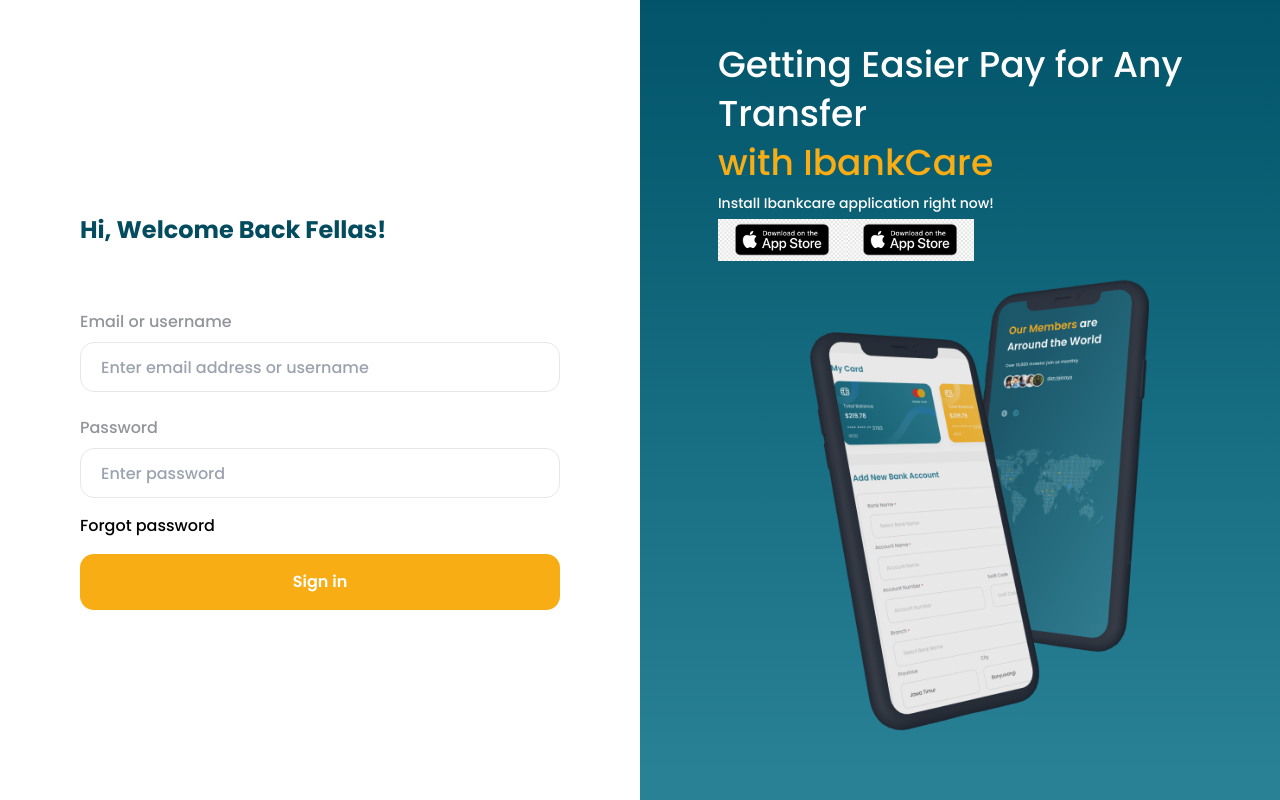
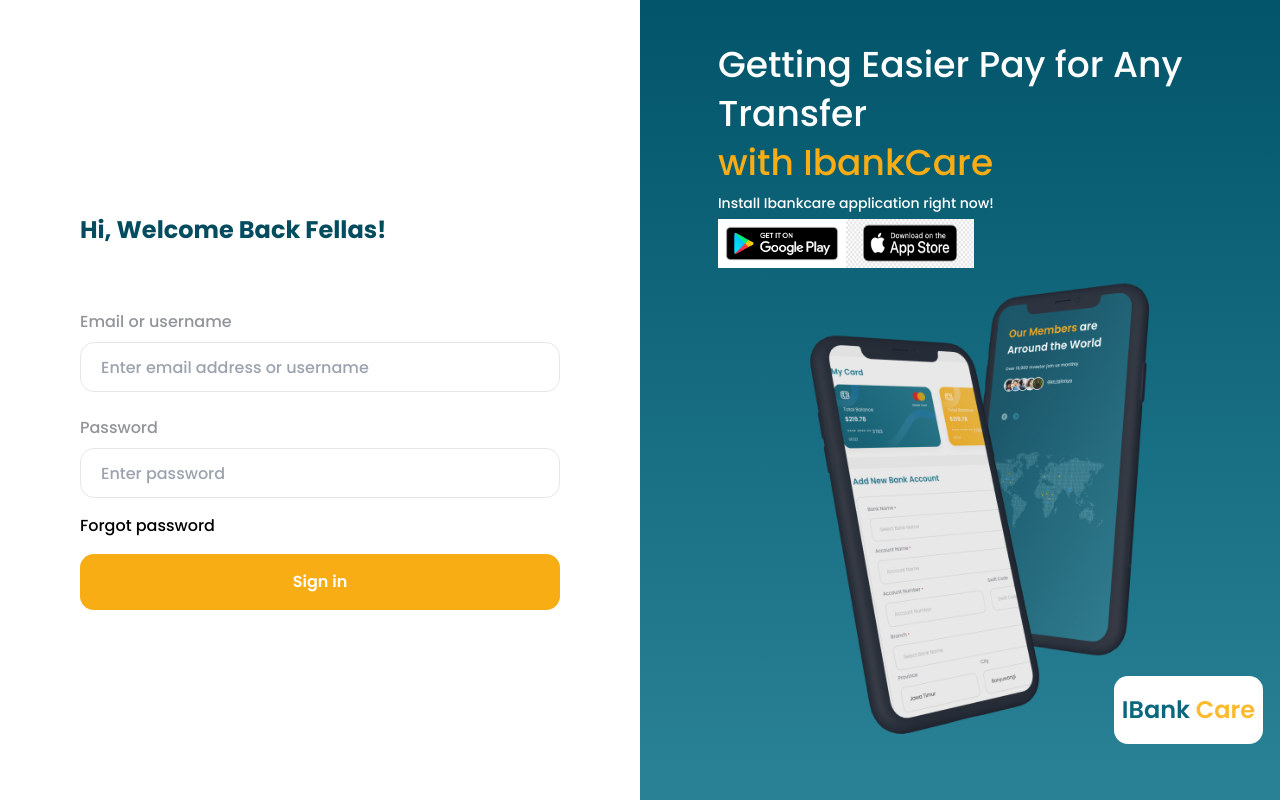
Before and after one commit to edafeoke/nextjs-bank, a Next.js app: page /login in a window 1280 px wide. Built offline with nearby package versions, Linux system fonts and the light colour scheme.

Commit message:
Completed login screen

```diff
--- a/app/login/page.tsx
+++ b/app/login/page.tsx
@@ -5,6 +5,7 @@
 import Link from "next/link";
 import InfoLine from "../ui/InfoLine";
 import Image from "next/image";
+import WhiteButton from "../ui/CustomButton";
 export default function Login() {
 
   return (
@@ -28,12 +29,13 @@
           </p>
           <p className="text-[14px] text-white weight-[500] leading-[32px]">Install Ibankcare application right now!</p>
           <div className="flex">
-            <Image width={340} height={232} src={'/appstore.png'} alt="mobile" className="w-32" />
+            <Image width={340} height={232} src={'/googleplay.jpg'} alt="mobile" className="w-32" />
             <Image width={394} height={128} src={'/appstore.png'} alt="mobile" className="w-32" />
           </div>
         </div>
-        <div className="bg-[url('/mobile.png')] bg-center bg-no-repeat bg-cover w-full h-full">
+        <div className="relative bg-[url('/mobile.png')] bg-center bg-no-repeat bg-cover w-full h-full">
           {/* <Image width={721} height={627} src={'/mobile.png'} alt="mobile" className="bg-contain" /> */}
+          <WhiteButton onClick={()=>console.log("")} textStyle="absolute bottom-0 right-0 bg-white text-[#0B677E] text-[24px]"  spanStyle="text-[#FCBA2D] text-[24px]" text="IBank" span="Care"/>
         </div>
       </div>
     </div>
--- /dev/null
+++ b/app/ui/CustomButton.tsx
@@ -0,0 +1,17 @@
+import React from 'react'
+
+type CustomProps = {
+    text: string,
+    span: string,
+    onClick:()=>any,
+    textStyle?:string,
+    spanStyle?:string,
+}
+
+function Custom({onClick, text, span, textStyle, spanStyle}: CustomProps) {
+  return (
+    <button className={`${textStyle} px-2 py-4 rounded-[14px] hover:p-5 font-semibold  my-4`} onClick={onClick}>{text} <span className={spanStyle}>{span}</span></button>
+  )
+}
+
+export default Custom
```
